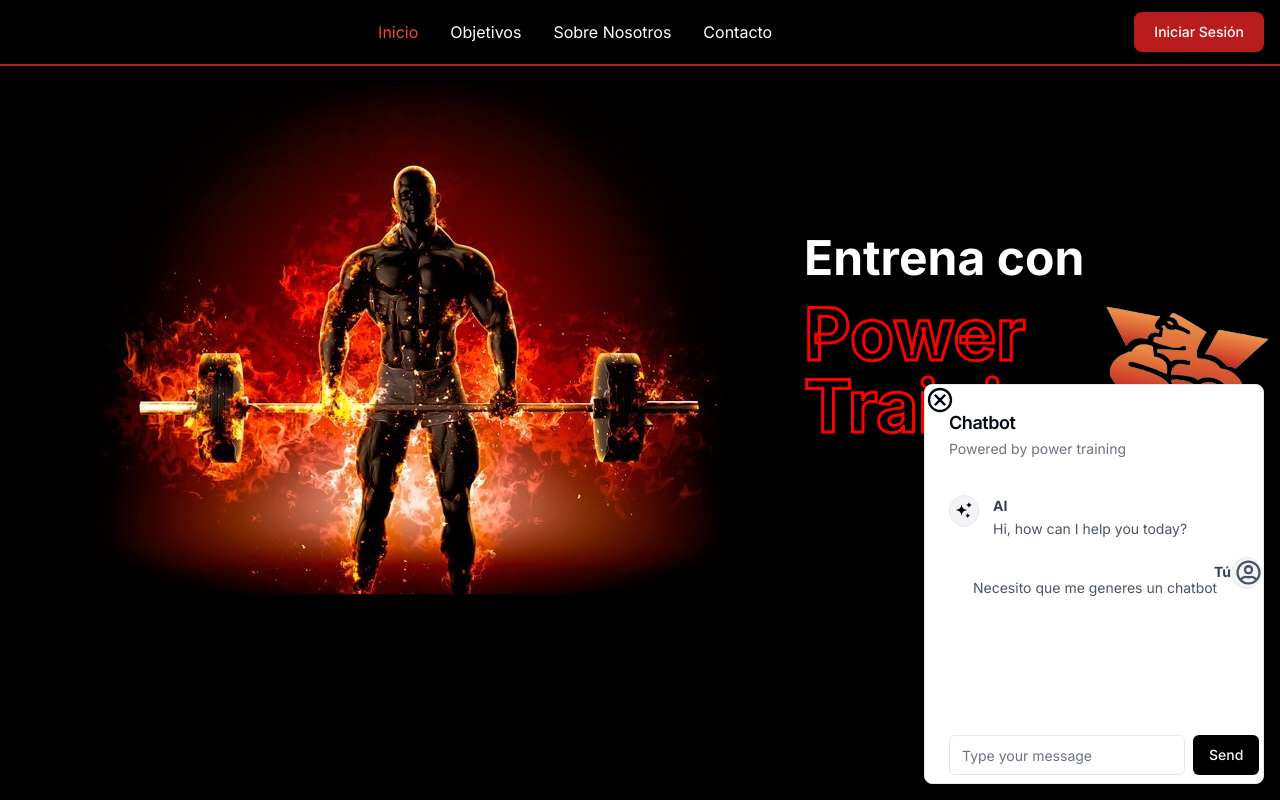
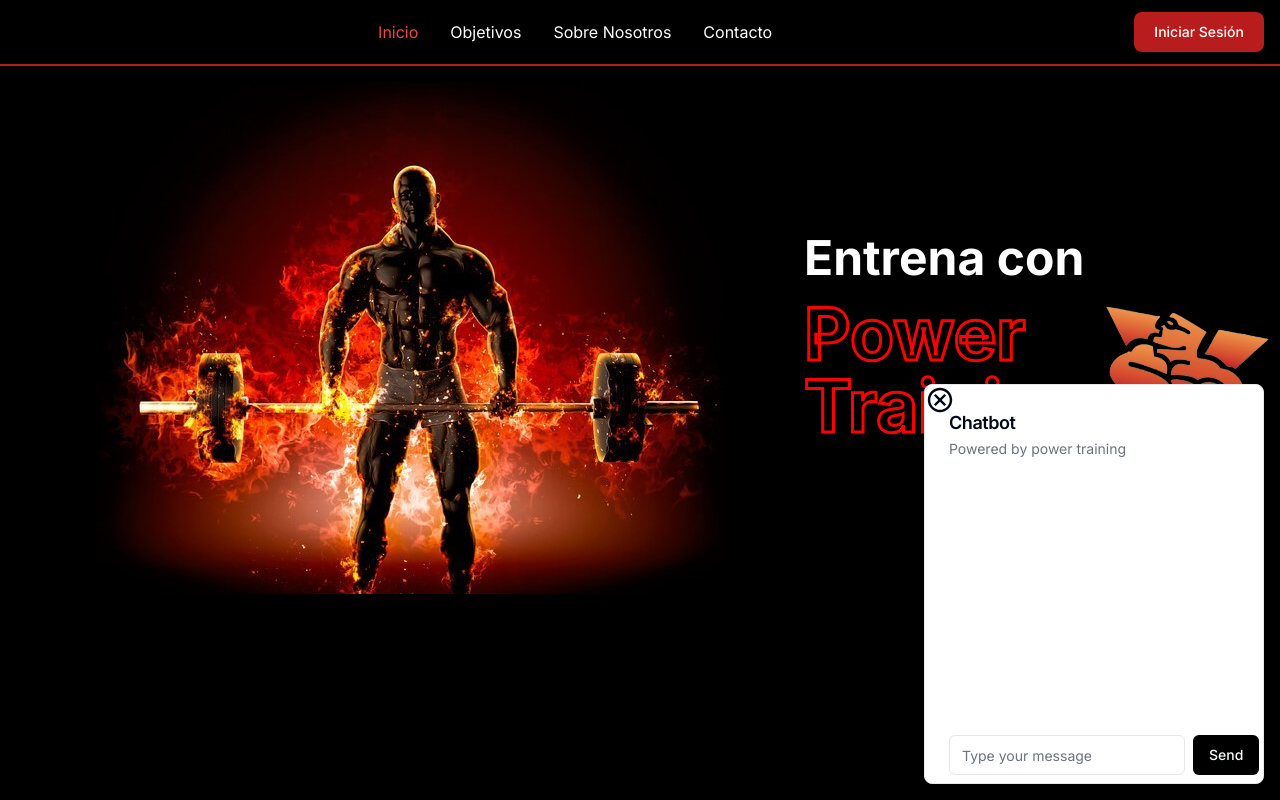
Before and after one commit to Ezequiel-Sale/PF-HENRY-FRONT, a Next.js app: page / in a window 1280 px wide. Both pictures are taken after a click on the button 1232 px from the left and 752 px from the top of the page. Shown: the top 800 px of the page. Built offline with nearby package versions, Linux system fonts and the light colour scheme.

Commit message:
feat: Add chatBot service for sending messages

```diff
--- a/src/components/ChatBot/ChaBot.tsx
+++ b/src/components/ChatBot/ChaBot.tsx
@@ -1,14 +1,43 @@
 "use client";
 
-import { useState } from "react";
+import { useEffect, useRef, useState } from "react";
 import { IoMdCloseCircleOutline } from "react-icons/io";
 import { FaRegUserCircle } from "react-icons/fa";
+import { sendMessage } from "@/services/chatBot";
 
 const ChatBot = () => {
   const [isChatOpen, setIsChatOpen] = useState(false);
-  const [messages, setMessages] = useState([
-    "Necesito que me generes un chatbot",
+  const [messages, setMessages] = useState<
+    {
+      content: string;
+      isUser: boolean;
+    }[]
+  >([]);
+  const endOfMessagesRef = useRef<HTMLDivElement>(null);
+
+  useEffect(() => {
+    endOfMessagesRef.current?.scrollIntoView({ behavior: "smooth" })!!;
+  }, [messages]);
+
+  const handleSendMessage = async (e: React.FormEvent<HTMLFormElement>) => {
+    e.preventDefault();
+    const message = e.currentTarget.message.value;
+    e.currentTarget.reset();
+    setMessages([...messages]);
+    const response = await sendMessage(message);
+    setMessages([
+      ...messages,
+      {
+        content: message,
+        isUser: true,
+      },
+      {
+        content: response.response,
+        isUser: false,
+      },
     ]);
+  };
+
   return (
     <div className="w-20 hover:w-24 fixed bottom-10 right-10">
       <button
@@ -54,8 +83,21 @@ const ChatBot = () => {
           </p>
         </div>
 
-        <div className="pr-4 h-[150px] min-w-full table ">
-          <div className="flex gap-3 my-4 text-gray-600 text-sm flex-1">
+        <div className="h-[250px] min-h-[250px] max-h-[250px] overflow-y-scroll w-[300px]">
+          <div className="flex flex-col my-4 text-gray-600 text-sm overflow-y-auto min-w-full">
+            {messages.map((message, index) => (
+              <>
+                {message.isUser ? (
+                  <div
+                    className="flex gap-2 my-4 min-w-full text-gray-600 text-sm flex-1 text-right px-4"
+                    key={index}
+                  >
+                    <p className="leading-relaxed bg-gray-300 text-righ  h-full  w-full p-2 rounded-md">
+                      {message.content}
+                    </p>
+                  </div>
+                ) : (
+                  <div className="flex gap-2 my-4 text-gray-600 text-sm flex-1">
                     <span className="relative flex shrink-0 overflow-hidden rounded-full w-8 h-8">
                       <div className="rounded-full bg-gray-100 border p-1">
                         <svg
@@ -78,31 +120,24 @@ const ChatBot = () => {
                     </span>
                     <p className="leading-relaxed">
                       <span className="block font-bold text-gray-700">AI </span>
-              Hi, how can I help you today?
+                      {message.content}
                     </p>
                   </div>
-          {messages.map((message, index) => (
-            <div
-              className="flex gap-3 my-4 text-gray-600 text-sm flex-1"
-              key={index}
-            >
-              <span className=" flex shrink-0 overflow-hidden rounded-full w-8 h-8 absolute right-0">
-                <div className="rounded-full bg-gray-100 border p-1 flex items-center">
-                  <FaRegUserCircle size={25} />
+                )}
+              </>
+            ))}
+            <div ref={endOfMessagesRef} />
           </div>
-              </span>
-              <p className="leading-relaxed mt-5 ml-6 -mr-4">
-                <span className="block font-bold text-gray-700 absolute right-8 -mt-4">Tú</span>
-                {message}
-              </p>
-            </div>
-          ))}
         </div>
         <div className="flex items-center pt-0 bottom-2 absolute">
-          <form className="flex items-center justify-center w-full space-x-2">
+          <form
+            className="flex items-center justify-center w-full space-x-2"
+            onSubmit={(e) => handleSendMessage(e)}
+          >
             <input
               className="flex h-10 w-full rounded-md border border-[#e5e7eb] px-3 py-2 text-sm placeholder-[#6b7280] focus:outline-none focus:ring-2 focus:ring-[#9ca3af] disabled:cursor-not-allowed disabled:opacity-50 text-[#030712] focus-visible:ring-offset-2"
               placeholder="Type your message"
+              name="message"
             />
             <button className="inline-flex items-center justify-center rounded-md text-sm font-medium text-[#f9fafb] disabled:pointer-events-none disabled:opacity-50 bg-black hover:bg-[#111827E6] h-10 px-4 py-2">
               Send
@@ -110,7 +145,6 @@ const ChatBot = () => {
           </form>
         </div>
       </div>
-      {/* <img src="/chatbotIcon.png" alt="ChatBot Icon" /> */}
     </div>
   );
 };
--- /dev/null
+++ b/src/services/chatBot.ts
@@ -0,0 +1,8 @@
+import axios from "axios"
+
+export const sendMessage = async (message: string) => {
+  const response = await axios.post("http://localhost:3001/chatbot", {
+    message,
+  });
+  return response.data;
+}
```
Lines whose indentation alone changed are shown as unchanged.
